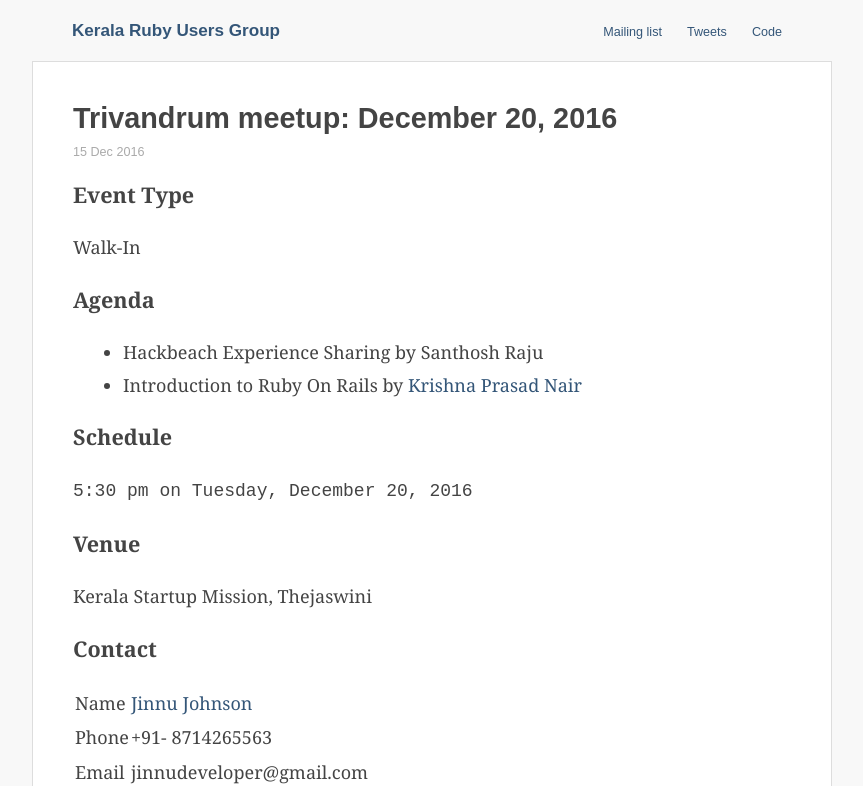
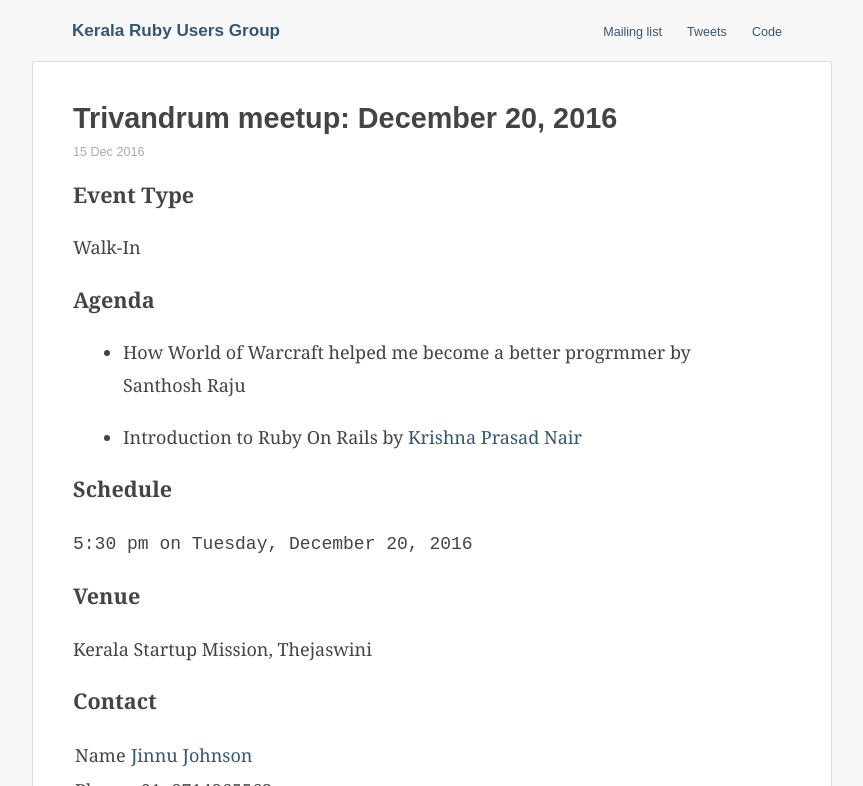
Before and after one commit to krug/krug.github.io, a Jekyll site: the page built from _posts/2016-11-15-trivandrum-december.md, in a window 1280 px wide, cut to the strip 0-786 px from the top of the page. Shown: the whole strip, without its empty margins (208-1071 px from the left). Built offline with Jekyll 4.4.1, drawn with Linux system fonts in a browser that asks for light colours.

Commit message:
Agenda changed

```diff
--- a/_posts/2016-11-15-trivandrum-december.md
+++ b/_posts/2016-11-15-trivandrum-december.md
@@ -11,7 +11,8 @@
 
 ### Agenda
 
-* Hackbeach Experience Sharing by Santhosh Raju
+* How World of Warcraft helped me become a better progrmmer by Santhosh Raju
+
 * Introduction to Ruby On Rails by [Krishna Prasad Nair](https://github.com/kp666)
 
 
```
